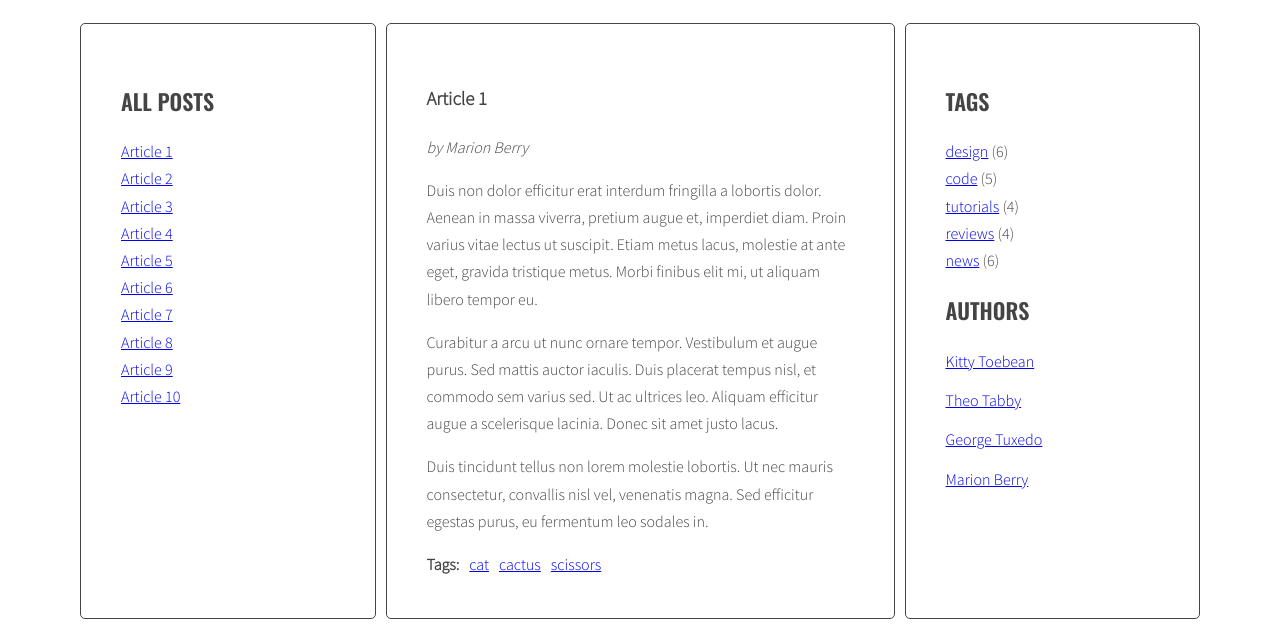
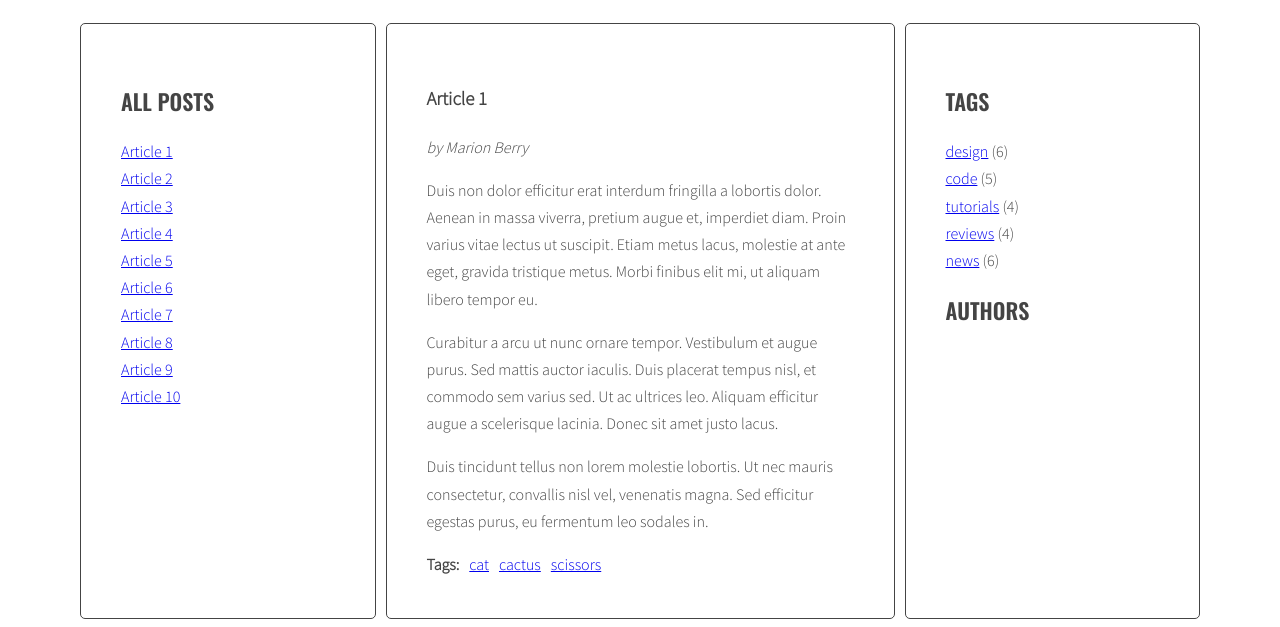
Before and after one commit to JakubSadowski98/javascript-blog, a website: page index.html in a window 1280 px wide. Shown: the part 220-847 px from the top of the page. Drawn offline with nearby package versions, Linux system fonts and the light colour scheme.

Commit message:
Remove authors list

```diff
--- a/index.html
+++ b/index.html
@@ -198,26 +198,7 @@
             </ul>
             <h2 class="section-title">Authors</h2>
             <ul class="list authors">
-              <li>
-                <a href="#">
-                  <span class="author-name">Kitty Toebean</span>
-                </a>
-              </li>
-              <li>
-                <a href="#">
-                  <span class="author-name">Theo Tabby</span>
-                </a>
-              </li>
-              <li>
-                <a href="#">
-                  <span class="author-name">George Tuxedo</span>
-                </a>
-              </li>
-              <li>
-                <a href="#">
-                  <span class="author-name">Marion Berry</span>
-                </a>
-              </li>
+             <!-- tu będzie wstawiany kod "na żywo" - poprzez działanie skryptu js -->
             </ul>
           </aside>
         </main>
```
